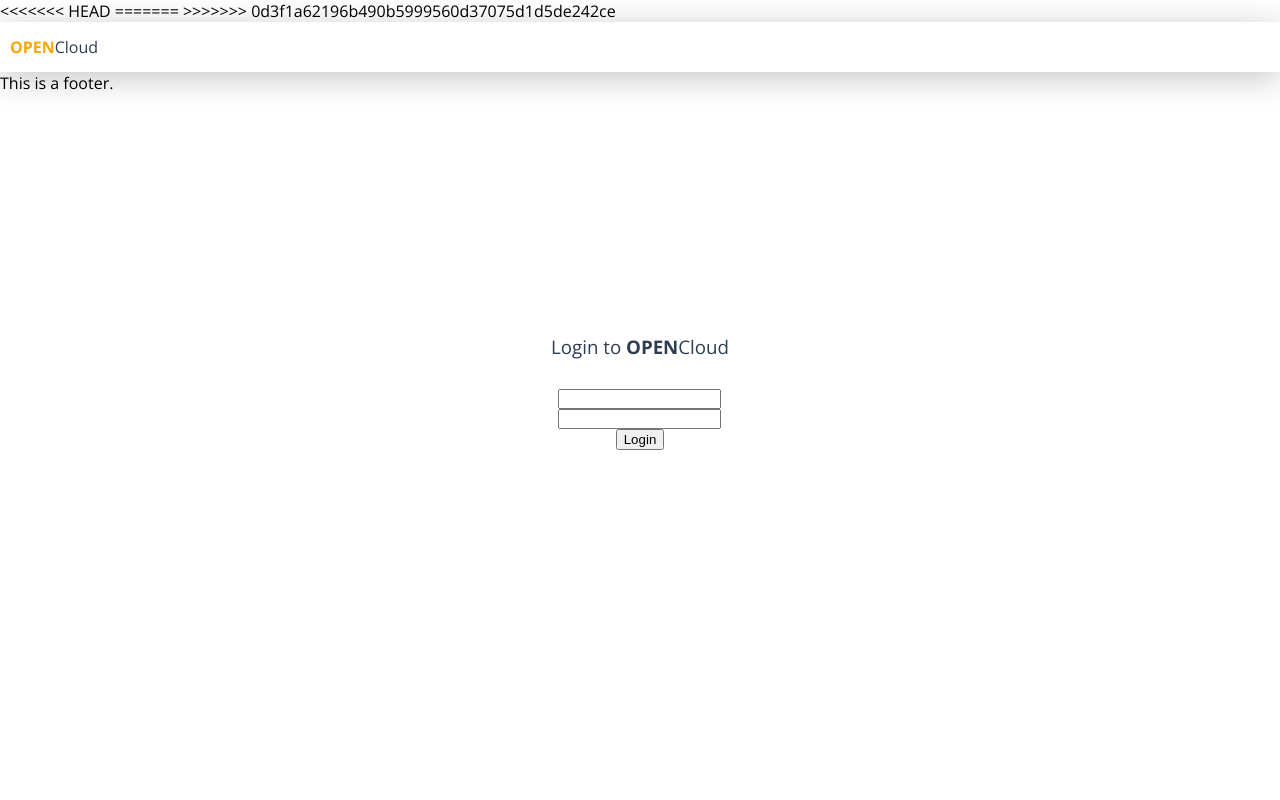
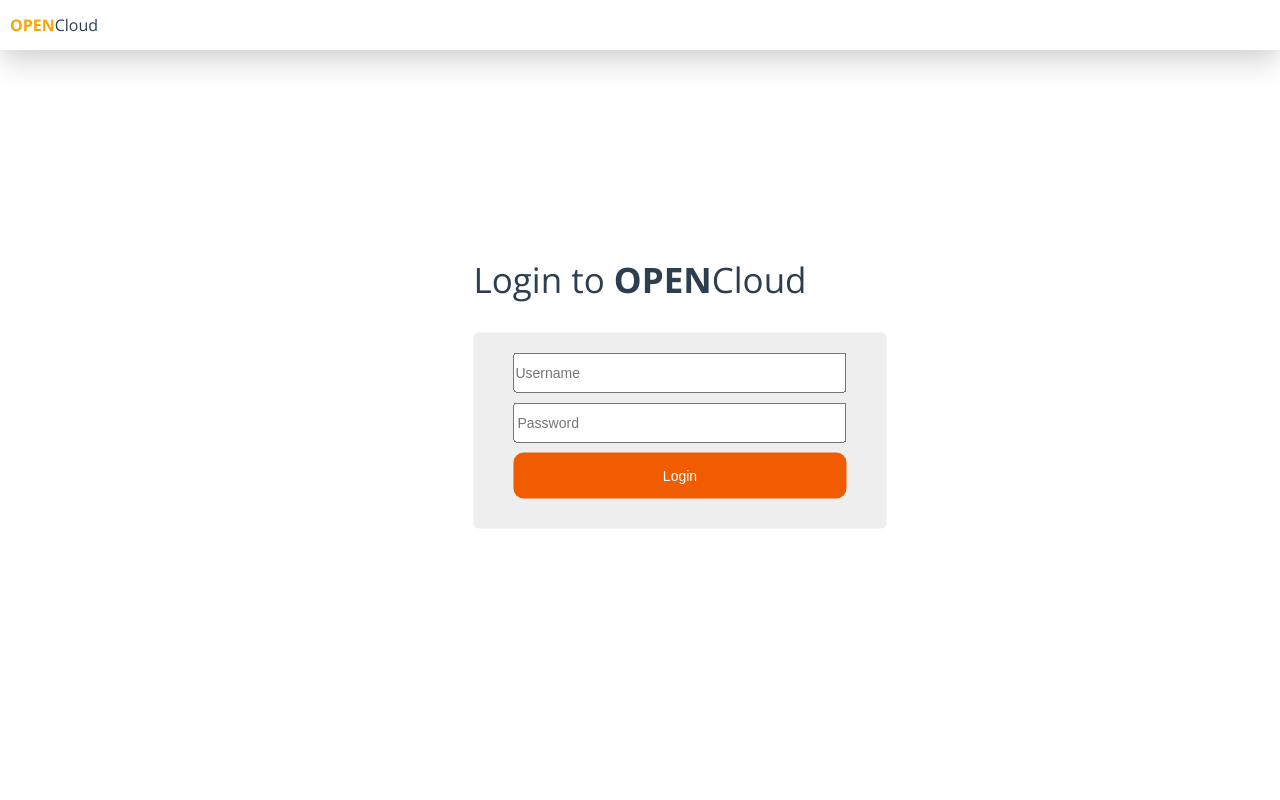
Before and after one commit to zacharyvincze/OpenCloud, a PHP site: page /login.php in a window 1280 px wide. Run offline with PHP 8.4, Linux system fonts and the light colour scheme; a stand-in replaces the project's code that opens the database connection; some libraries are stand-ins or nearby versions.

Commit message:
Login System

```diff
--- a/public_html/css/button.css
+++ b/public_html/css/button.css
@@ -8,6 +8,11 @@
     display: inline-block;
     font-size 16px;
     transition: 0.2s background-color ease;
+    cursor: pointer;
+}
+
+.button:focus {
+    outline-width: 0px;
 }
 
 .button:hover {
@@ -23,5 +28,13 @@
 }
 
 .button-big {
-    padding: 20 30;
+    padding: 15px 40px;
 }
+
+.button-round {
+    border-radius: 10px;
+}
+
+.button-login {
+    width: 100%;
+}
--- a/public_html/css/form.css
+++ b/public_html/css/form.css
@@ -0,0 +1,23 @@
+form input {
+    margin-bottom: 10px;
+}
+
+form {
+    padding: 20px 40px;
+    background-color: #EEEEEE;
+    margin-right: auto;
+    margin-left: auto;
+    width: 100%;
+    border-radius: 5px;
+}
+
+.username-field {
+    width: 100%;
+    height: 40px;
+    padding: 5px 0;
+}
+
+.password-field {
+    width: 100%;
+    height: 40px;
+}
--- a/public_html/css/header.css
+++ b/public_html/css/header.css
@@ -11,9 +11,10 @@ header {
 /* Navbar */
 header nav {
     color: #2c3e50;
-    text-align: center;
 }
 
 header nav a {
     margin: 0 10;
+    text-decoration: none;
+    cursor: pointer;
 }
--- a/public_html/css/jumbotron.css
+++ b/public_html/css/jumbotron.css
@@ -1,5 +1,5 @@
 .center-parent {
-    position: absolute;
+    display: block;
     left: 0; right: 0;
     top: 0; bottom: 0;
     margin: auto;
--- a/public_html/js/login.js
+++ b/public_html/js/login.js
@@ -1,3 +1,16 @@
 $(document).ready(function() {
-    alert("Hello");
+    $('#login-form').submit(function(e) {
+        $.ajax({
+            type: 'post',
+            url: '/ajax_login.php',
+            data: $('#login-form').serialize(),
+            success: function(html) {
+                if(html == 'true') {
+                    alert("Login successful");
+                } else {
+                    alert(html);
+                }
+            }
+        });
+    });
 });
--- a/public_html/login.php
+++ b/public_html/login.php
@@ -1,14 +1,18 @@
 <?php include_once "../resources/templates/header.php"; ?>
 
+<script src="/js/login.js"></script>
+
+</div>
 <div class="center-parent">
     <div class="center-child">
-        <h3 class="text text-black text-thin">Login to <strong>OPEN</strong>Cloud</h3>
+        <h3 class="text text-black text-thin text-title">Login to <strong>OPEN</strong>Cloud</h3>
         <form method="post" autocomplete="off" onsubmit=" return false" id="login-form">
-            <input class="text text-small text-black" type="text" name="username" /><br>
-            <input class="text text-small text-black" type="password" name="password" /><br>
-            <input class="btn btn-orange" type="submit" value="Login" />
+            <input class="text text-normal text-black username-field" type="text" name="username" placeholder="Username" /><br>
+            <input class="text text-normal text-black password-field" type="password" name="password" placeholder="Password" /><br>
+            <input class="text text-normal button button-big button-login button-round" type="submit" value="Login" />
         </form>
     </div>
 </div>
+<div class="container">
 
 <?php include_once "../resources/templates/footer.php"; ?>
--- a/resources/templates/footer.php
+++ b/resources/templates/footer.php
@@ -1,8 +1,3 @@
-            </div>
-            <footer>
-                <p>
-                    This is a footer.
-                </p>
-            </footer>
-        </body>
+        </div>
+    </body>
 </html>
--- a/resources/templates/header.php
+++ b/resources/templates/header.php
@@ -9,18 +9,13 @@
         <link rel="stylesheet" href="/css/jumbotron.css" />
         <link rel="stylesheet" href="/css/text.css" />
         <link rel="stylesheet" href="/css/button.css" />
-<<<<<<< HEAD
         <link rel="stylesheet" href="/css/form.css" />
-        <script src="/js/login.js"></script>
-        <script src="https://ajax.googleapis.com/ajax/libs/jquery/3.1.0/jquery.min.js"></script>
-=======
-        <script src="../resources/library/jquery/jquery-3.1.0.min.js"></script>
->>>>>>> 0d3f1a62196b490b5999560d37075d1d5de242ce
+        <script src="/js/library/jquery/jquery-3.1.0.min.js"></script>
     </head>
     <body>
         <header>
             <nav>
-                <a><span class="text text-orange"><strong>OPEN</strong></span><span class="text text-black">Cloud</span></a>
+                <a href="/index.php"><span class="text text-orange"><strong>OPEN</strong></span><span class="text text-black">Cloud</span></a>
             </nav>
         </header>
         <div class="container">
```
Also changed, not shown: public_html/ajax_login.php (+61 -0 lines), public_html/js/library/jquery/jquery-3.1.0.min.js (renamed from resources/library/jquery/jquery-3.1.0.min.js), 1 other file.
